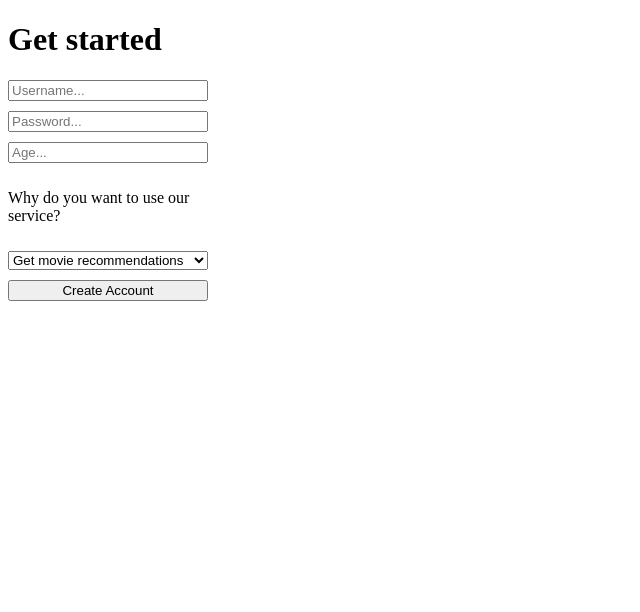
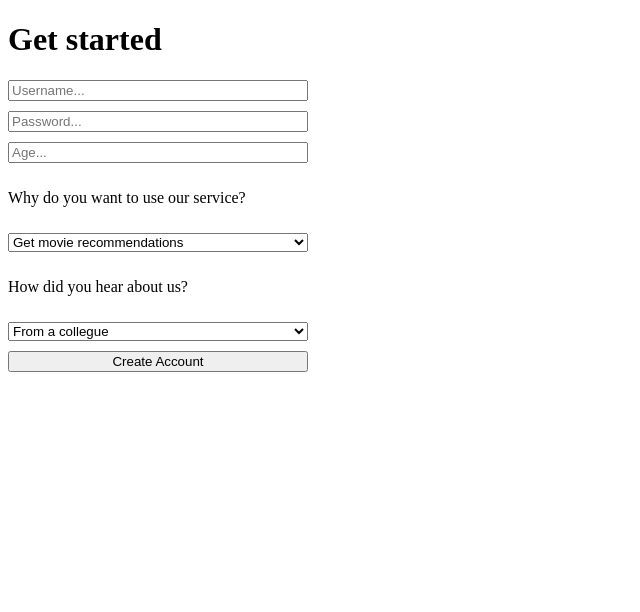
Before and after one commit to GertieMeneer/HCAID_Apps, a Flask app: page /get-started in a window 1280 px wide. Shown: the top 612 px of the page, without its empty margins (0-640 px from the left). Run offline with Flask 3, Linux system fonts and the light colour scheme.

Commit message:
add more bs questions and options

```diff
--- a/bad_app/templates/get-started.html
+++ b/bad_app/templates/get-started.html
@@ -6,17 +6,34 @@
 	</head>
 	<body>
 		<h1>Get started</h1>
-		<form action="/user-data" class="vertical-group" method="post">
+		<form action="/user-data" class="vertical-group" method="post" style="width: 300px">
 			<input name="username" placeholder="Username..." />
 			<input name="password" type="password" placeholder="Password..." />
 			<input name="age" type="number" min="0" max="100" placeholder="Age..." />
 			<p>Why do you want to use our service?</p>
 			<select name="use_case">
 				<option>Get movie recommendations</option>
-				<option>To see if my</option>
 				<option>For fun to see if the recommendations align</option>
-				<option>Add more options here</option>
+				<option>Check the weather forecast</option>
+				<option>Order a pizza</option>
+				<option>Apply for a mortgage</option>
+				<option>Look up my horoscope</option>
+				<option>Track my daily steps</option>
+				<option>Find nearby gas stations</option>
+				<option>Learn how to knit</option>
+				<option>Diagnose car engine problems</option>
+				<option>Review my tax returns</option>
+				<option>Get celebrity gossip</option>
+				<option>Schedule a dentist appointment</option>
+				<option>Plan my wedding</option>
 			</select>
+			<p>How did you hear about us?</p>
+			<select name="source">
+				<option>From a collegue</option>
+				<option>Found on the internet</option>
+				<option>From a family member</option>
+			</select>
+
 			<button type="submit">Create Account</button>
 		</form>
 
```
